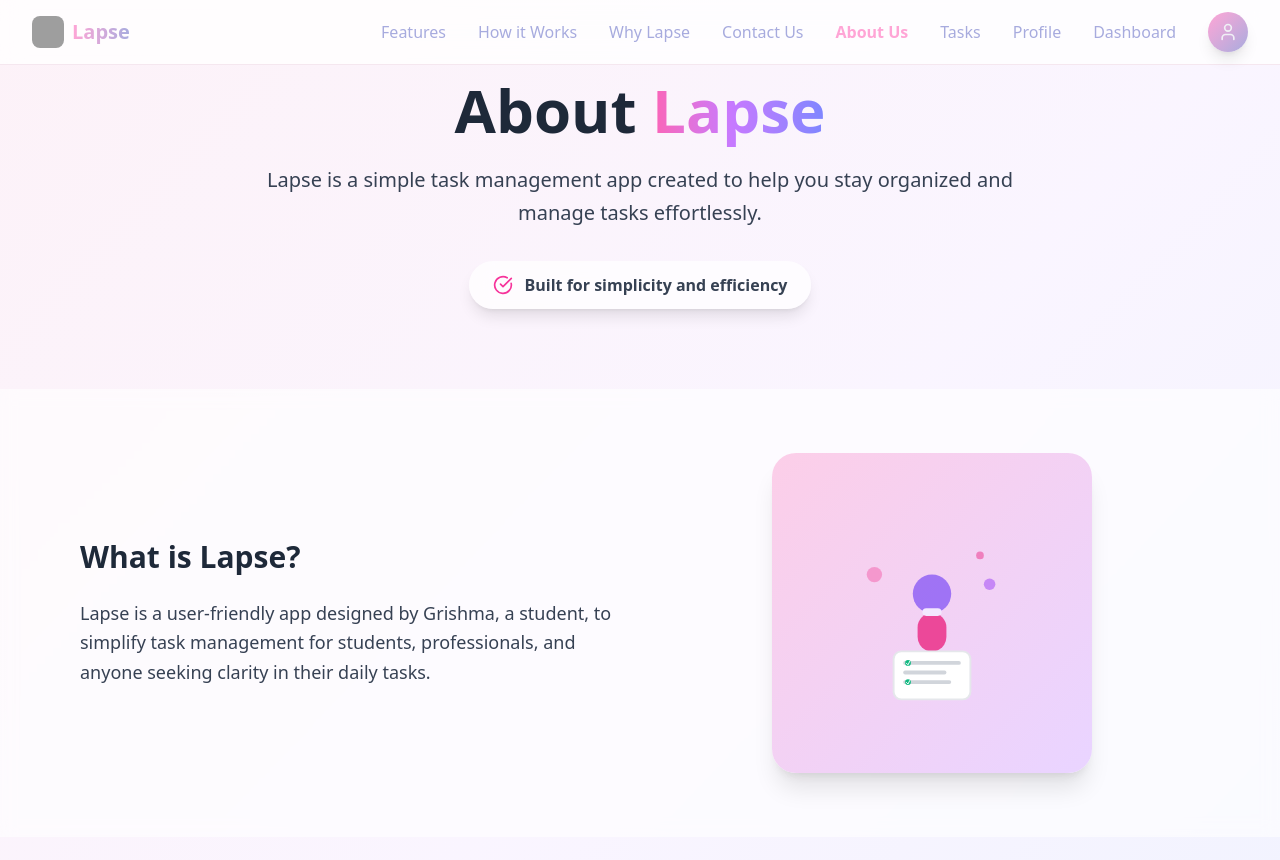
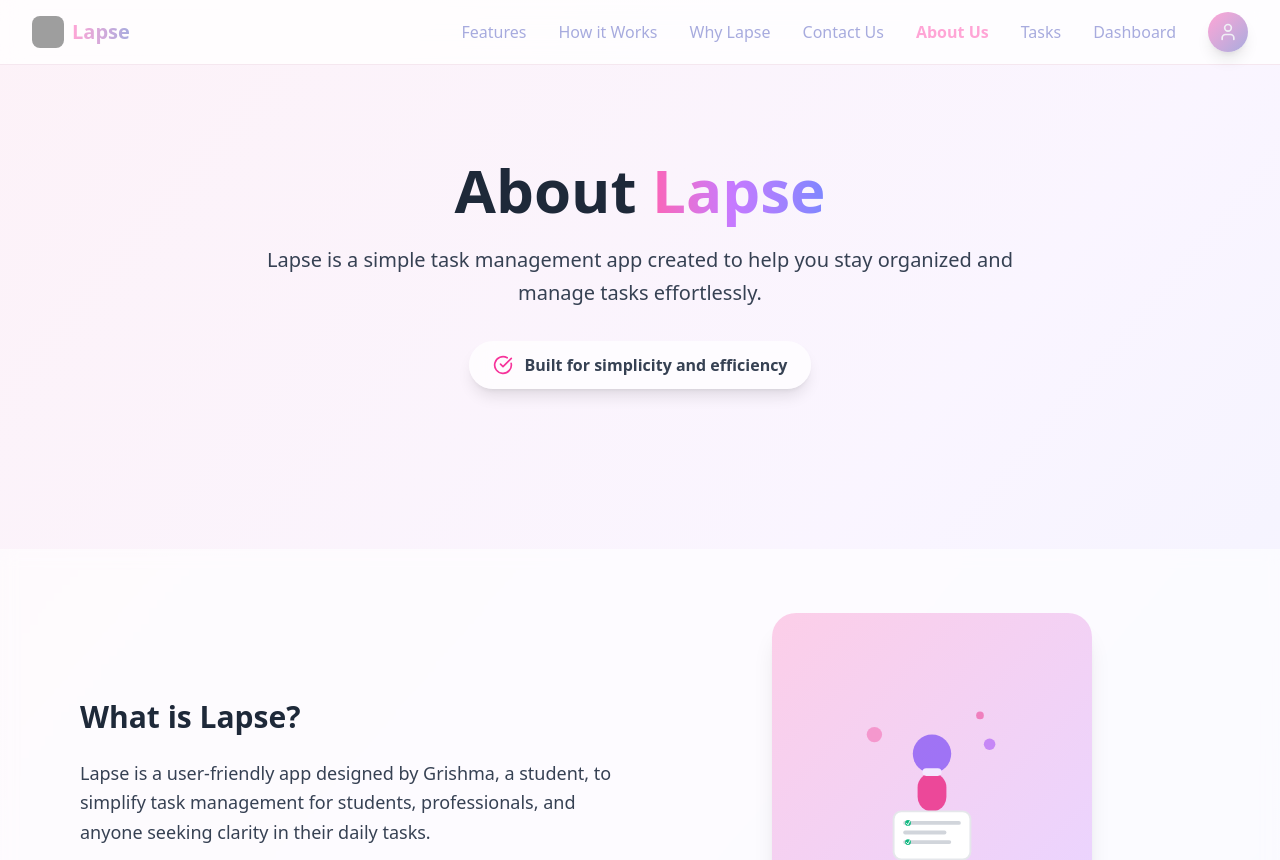
Before and after one commit to Grishma5/Lapse, a React (Vite) app in the folder lapse/: page /aboutus in a window 1280 px wide. Shown: the top 860 px of the page. Built offline with nearby package versions, Linux system fonts and the light colour scheme; sample sign-in values are in the browser's storage.

Commit message:
Minor changes on buttons

```diff
--- a/lapse/src/pages/AboutUs.jsx
+++ b/lapse/src/pages/AboutUs.jsx
@@ -5,7 +5,7 @@ const AboutUs = () => {
   return (
     <div className="min-h-screen bg-gradient-to-br from-pink-50 via-purple-50 to-indigo-50">
       {/* Hero Section */}
-      <section className="py-20 text-center">
+      <section className="py-40 text-center">
         <div className="max-w-4xl mx-auto px-4">
           <h1 className="text-5xl md:text-6xl font-bold text-gray-800 mb-6">
             About{' '}
--- a/lapse/src/pages/Homepage.jsx
+++ b/lapse/src/pages/Homepage.jsx
@@ -214,9 +214,9 @@ const LapseHomepage = () => {
                 <Link to="/register" className="bg-gradient-to-r from-pink-400 to-purple-300 text-white px-6 py-3 rounded-full hover:from-pink-400 hover:to-purple-200 transition-all duration-300 shadow-lg hover:shadow-xl">
                   Get Started
                 </Link>
-                <button className="text-purple-400 border-2 border-purple-300 px-6 py-3 rounded-full hover:bg-purple-50 transition-colors">
+                <Link to="/aboutus" className="text-purple-400 border-2 border-purple-300 px-6 py-3 rounded-full hover:bg-purple-50 transition-colors">
                   Learn More
-                </button>
+                </Link>
               </div>
             </div>
           </div>
@@ -254,9 +254,6 @@ const LapseHomepage = () => {
                   <span className="text-gray-700">Built with modern web technologies</span>
                 </div>
               </div>
-              <button className="bg-gradient-to-r from-pink-400 to-purple-300 text-white px-8 py-3 rounded-full hover:from-pink-400 hover:to-purple-300 transition-all duration-300 font-semibold shadow-lg hover:shadow-xl">
-                Learn More
-              </button>
             </div>
             <div className="relative">
               <div className="bg-gradient-to-br from-purple-100 to-pink-100 rounded-3xl p-8 h-96 flex items-center justify-center shadow-2xl">
--- a/lapse/src/pages/components/NavBar.jsx
+++ b/lapse/src/pages/components/NavBar.jsx
@@ -28,13 +28,18 @@ const Navbar = () => {
   }, []);
 
 useEffect(() => {
-    if (location.hash) {
+  // Only handle hash navigation on the home page
+  if (location.pathname === '/' && location.hash) {
     const element = document.querySelector(location.hash);
     if (element) {
       setTimeout(() => {
         element.scrollIntoView({ behavior: 'smooth' });
       }, 100);
     }
+  }
+  // For other pages, scroll to top
+  else if (location.pathname !== '/') {
+    window.scrollTo(0, 0);
   }
 }, [location]);
 
@@ -49,11 +54,13 @@ const Navbar = () => {
 
   const handleHashNavigation = (hash) => {
     if (location.pathname === '/') {
+      // Already on homepage, just scroll to section
       const element = document.querySelector(hash);
       if (element) {
         element.scrollIntoView({ behavior: 'smooth' });
       }
     } else {
+      // Navigate to homepage with hash
       navigate('/' + hash);
     }
     setIsMenuOpen(false);
@@ -106,8 +113,8 @@ const Navbar = () => {
             >
               About Us
             </NavLink>
+
             {isLoggedIn && (
-              <>
               <NavLink
                 to="/tasks"
                 className={({ isActive }) =>
@@ -116,15 +123,6 @@ const Navbar = () => {
               >
                 Tasks
               </NavLink>
-                <NavLink
-                  to="/profile"
-                  className={({ isActive }) =>
-                    `text-[#A7ABDE] hover:text-[#FFA5D6] transition-colors ${isActive ? 'font-bold text-[#FFA5D6]' : ''}`
-                  }
-                >
-                  Profile
-                </NavLink>
-              </>
             )}
             {isLoggedIn && isAdmin && (
               <NavLink
@@ -201,7 +199,6 @@ const Navbar = () => {
               About Us
             </NavLink>
             {isLoggedIn && (
-              <>
               <NavLink
                 to="/tasks"
                 className={({ isActive }) =>
@@ -211,16 +208,6 @@ const Navbar = () => {
               >
                 Tasks
               </NavLink>
-                <NavLink
-                  to="/profile"
-                  className={({ isActive }) =>
-                    `block text-[#A7ABDE] hover:text-[#FFA5D6] ${isActive ? 'font-bold text-[#FFA5D6]' : ''}`
-                  }
-                  onClick={() => setIsMenuOpen(false)}
-                >
-                  Profile
-                </NavLink>
-              </>
             )}
             {isLoggedIn && isAdmin && (
               <NavLink
@@ -243,8 +230,7 @@ const Navbar = () => {
             ) : (
               <NavLink
                 to="/register"
-                className="block w-full bg-gradient-to-r from-[#FFA5D6] to-[#A7ABDE] text Lukas@123
-                text-[#F0F0F5] px-6 py-2 rounded-lg text-center"
+                className="block w-full bg-gradient-to-r from-[#FFA5D6] to-[#A7ABDE] text-[#F0F0F5] px-6 py-2 rounded-lg text-center"
                 onClick={() => setIsMenuOpen(false)}
               >
                 Get Started
```
Lines whose indentation alone changed are shown as unchanged.
